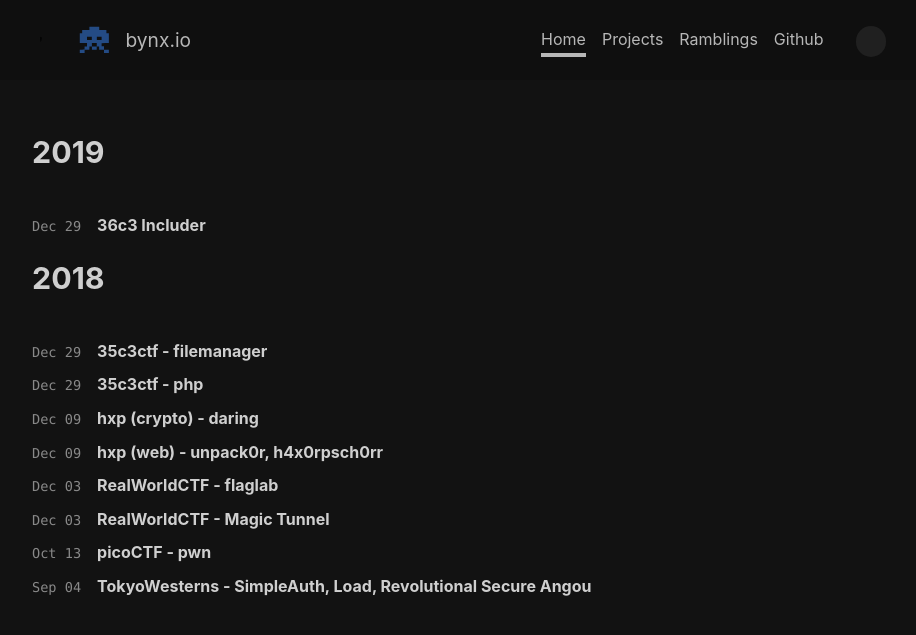
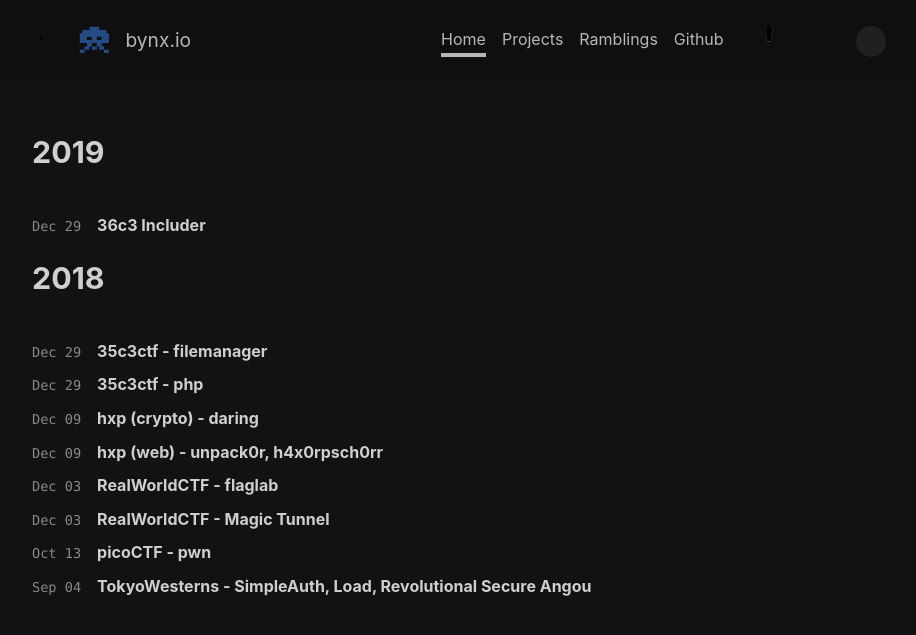
Before and after one commit to drtychai/drtychai.github.io, a Jekyll site: the page built from index.html, in a window 1280 px wide. Shown: the top 635 px of the page, without its empty margins (181-1097 px from the left). Built offline with Jekyll 4.4.1, drawn with Linux system fonts in a browser that asks for light colours; the list of posts is cut into pages by our own code.

```diff
--- a/_includes/header.html
+++ b/_includes/header.html
@@ -29,7 +29,12 @@
               <li class="navigation__item"><a href="{{ _nav_url }}">{%- if _item.title -%}{{ _item.title }}{%- else -%}{{ __return }}{%- endif -%}</a></li>
             {%- endif -%}
           {%- endfor -%}
-          <li><button>{%- include svg/coffin.svg -%}</i><bottom></li>
+
+          <li>
+              <button style="width:100px;height:200px">
+                  {%- include svg/coffin.svg -%}
+              <button>
+          </li>
           {%- if site.search.provider -%}
             <li><button class="button button--secondary button--circle search-button js-search-toggle"><i class="fas fa-search"></i></button></li>
           {%- endif -%}
```
